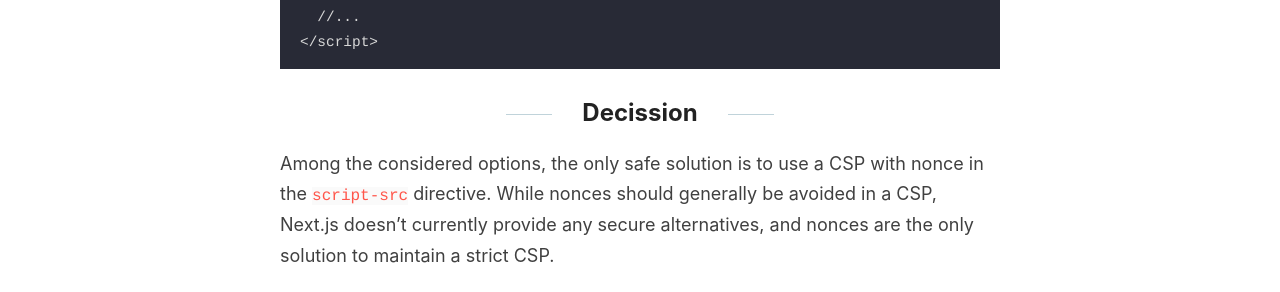
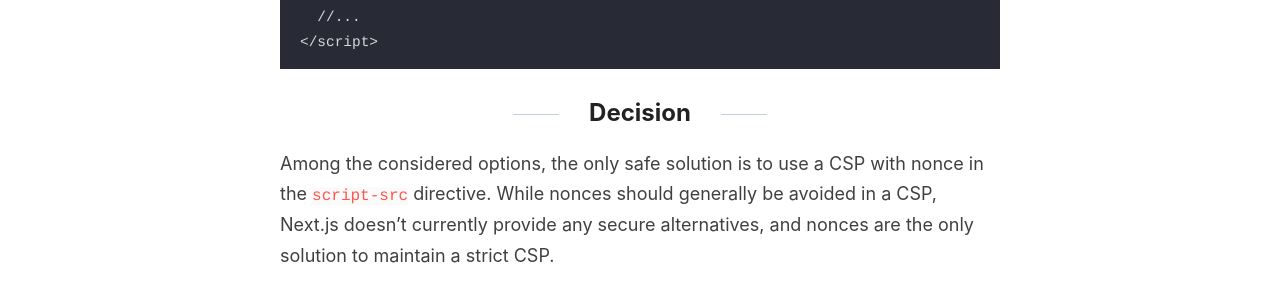
Before and after one commit to 0xdbe/0xdbe.github.io, a Jekyll site: the page built from _posts/2024-03-01-NextJS-CSP-AppRouter.md, in a window 1280 px wide and 900 px high, scrolled down 2325 px. Shown: the part 162-454 px from the top of the window. Built offline with Jekyll 4.4.1, drawn with Linux system fonts in a browser that asks for light colours.

Commit message:
fix(NextJS-CSP-AppRouter): fix title

````diff
--- a/_posts/2024-03-01-NextJS-CSP-AppRouter.md
+++ b/_posts/2024-03-01-NextJS-CSP-AppRouter.md
@@ -89,7 +89,7 @@ And also in the HTML document:
 ```
 
 
-## Decission
+## Decision
 
 Among the considered options, the only safe solution is to use a CSP with nonce in the ``script-src`` directive.
 While nonces should generally be avoided in a CSP, Next.js doesn't currently provide any secure alternatives, and nonces are the only solution to maintain a strict CSP.
````
